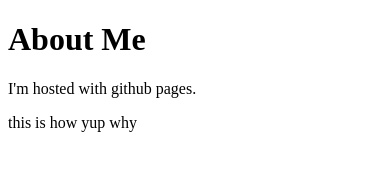
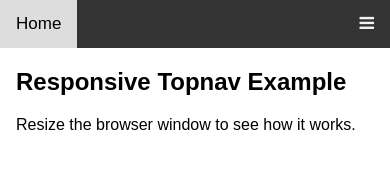
Before and after one commit to griscobp/personal, a plain HTML site: page index2.html in a window 390 px wide. Drawn offline with Linux system fonts and the light colour scheme.

Commit message:
Update index2.html

```diff
--- a/index2.html
+++ b/index2.html
@@ -1,10 +1,92 @@
 <!DOCTYPE html>
 <html>
-  <body>
-    <h1>About Me</h1>
-    <p>I'm hosted with github pages.</p>
-  </body>
+<head>
+<meta name="viewport" content="width=device-width, initial-scale=1">
+<link rel="stylesheet" href="https://cdnjs.cloudflare.com/ajax/libs/font-awesome/4.7.0/css/font-awesome.min.css">
+<style>
+body {
+  margin: 0;
+  font-family: Arial, Helvetica, sans-serif;
+}
+
+.topnav {
+  overflow: hidden;
+  background-color: #333;
+}
+
+.topnav a {
+  float: left;
+  display: block;
+  color: #f2f2f2;
+  text-align: center;
+  padding: 14px 16px;
+  text-decoration: none;
+  font-size: 17px;
+}
+
+.topnav a:hover {
+  background-color: #ddd;
+  color: black;
+}
+
+.topnav a.active {
+  background-color: #4CAF50;
+  color: white;
+}
+
+.topnav .icon {
+  display: none;
+}
+
+@media screen and (max-width: 600px) {
+  .topnav a:not(:first-child) {display: none;}
+  .topnav a.icon {
+    float: right;
+    display: block;
+  }
+}
+
+@media screen and (max-width: 600px) {
+  .topnav.responsive {position: relative;}
+  .topnav.responsive .icon {
+    position: absolute;
+    right: 0;
+    top: 0;
+  }
+  .topnav.responsive a {
+    float: none;
+    display: block;
+    text-align: left;
+  }
+}
+</style>
+</head>
+<body>
+
+<div class="topnav" id="myTopnav">
+  <a href="#home" class="Home">Home</a>
+  <a href="#about me">about me</a>
+  <a href="#contact">Contact</a>
+  <a href="javascript:void(0);" class="icon" onclick="myFunction()">
+    <i class="fa fa-bars"></i>
+  </a>
+</div>
+
+<div style="padding-left:16px">
+  <h2>Responsive Topnav Example</h2>
+  <p>Resize the browser window to see how it works.</p>
+</div>
+
+<script>
+function myFunction() {
+  var x = document.getElementById("myTopnav");
+  if (x.className === "topnav") {
+    x.className += " responsive";
+  } else {
+    x.className = "topnav";
+  }
+}
+</script>
+
+</body>
 </html>
-this is how
-yup
-why
```
